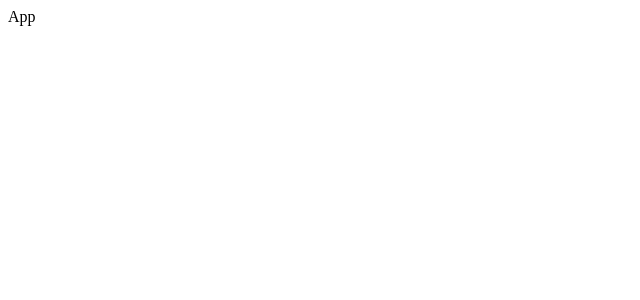
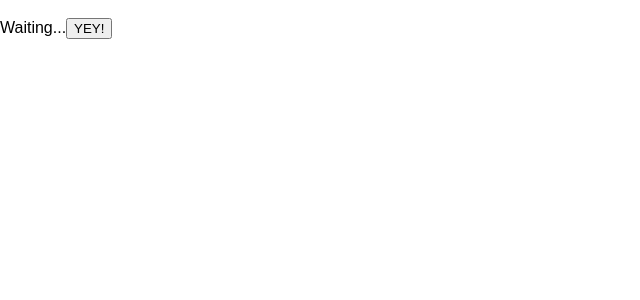
Before and after one commit to resistdesign/mio-piano, a React (Vite) app: page / in a window 1280 px wide. Shown: the top 300 px of the page, without its empty margins (0-640 px from the left). Built offline with nearby package versions, Linux system fonts and the light colour scheme.

Commit message:
chore: (repo) Automatic commit.

```diff
--- a/package.json
+++ b/package.json
@@ -11,11 +11,14 @@
   "dependencies": {
     "@types/react": "^18.2.6",
     "@types/react-dom": "^18.2.4",
+    "@types/styled-components": "^5.1.26",
     "react": "^18.2.0",
-    "react-dom": "^18.2.0"
+    "react-dom": "^18.2.0",
+    "styled-components": "^6.0.0-rc.1"
   },
   "devDependencies": {
     "parcel": "^2.8.3",
+    "process": "^0.11.10",
     "typescript": "^5.0.4"
   },
   "targets": {
--- a/src/index.tsx
+++ b/src/index.tsx
@@ -1,13 +1,32 @@
-import React, {FC} from 'react';
+import React, {FC, useCallback, useState} from 'react';
 import ReactDOM from 'react-dom';
+import {createGlobalStyle} from "styled-components";
 
 const root = document.getElementById('react-root');
 
+const GlobalStyle = createGlobalStyle`
+  body {
+    margin: 0;
+    padding: 0;
+    font-family: sans-serif;
+  }
+`;
+
 const App: FC = () => {
+    const [message, setMessage] = useState('Waiting...');
+    const onClick = useCallback(() => {
+        setMessage('Things are happening!!!');
+    }, setMessage);
+
     return (
-        <div>
-            App
-        </div>
+        <>
+            <GlobalStyle/>
+            <br/>
+            <div>
+                {message}
+                <button onClick={onClick}>YEY!</button>
+            </div>
+        </>
     );
 };
 
```
Also changed, not shown: 1 other file (tests, documents, lock files or other folders).
